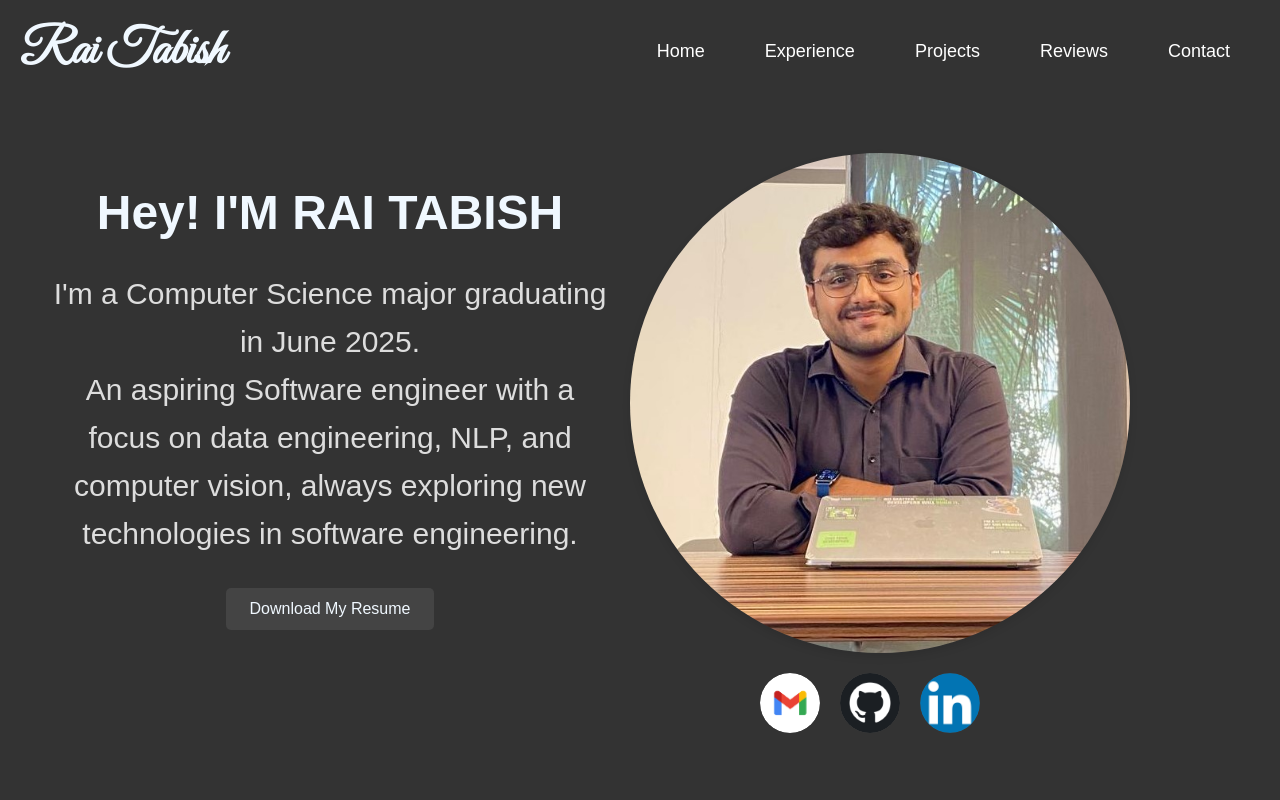
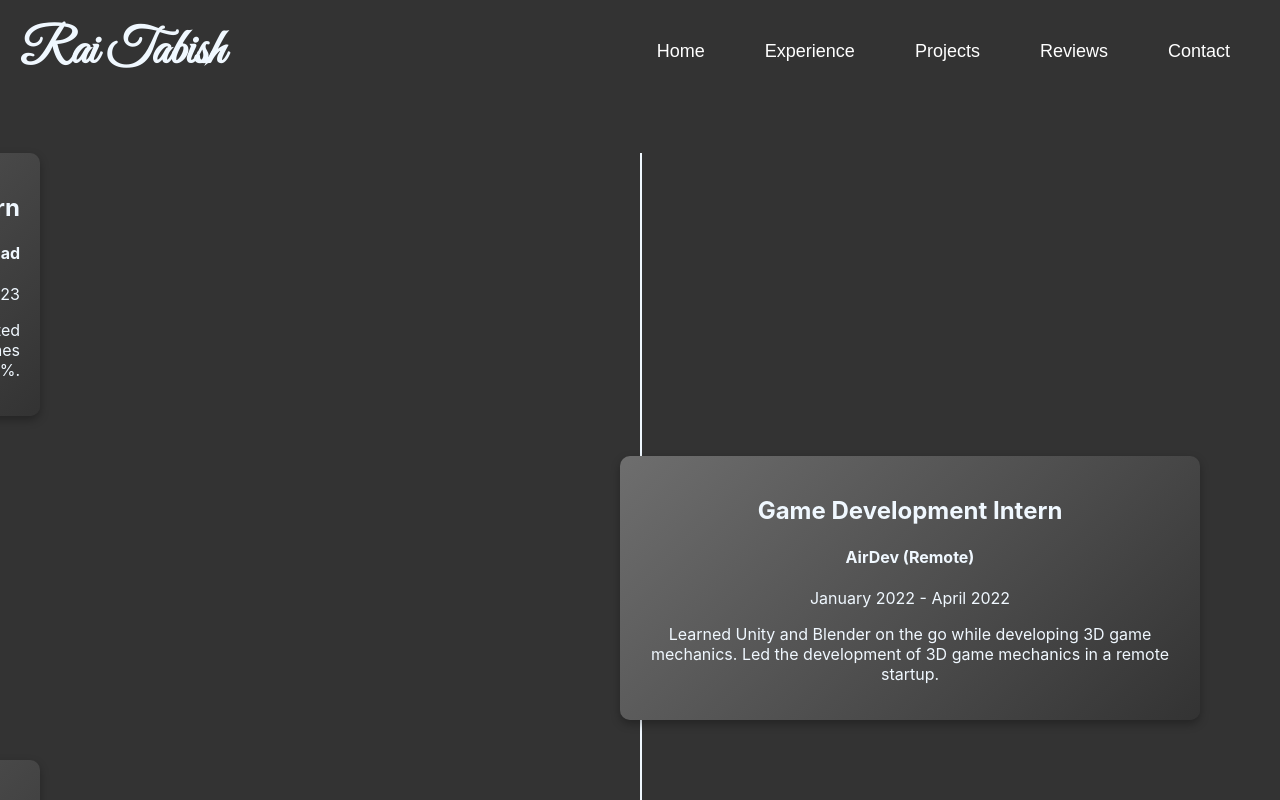
Before and after one commit to RMTabish/portfolio-site, a React (Create React App) app: page /#/experience in a window 1280 px wide. Before the commit this address led to /#/. Shown: the top 800 px of the page. Built offline with nearby package versions, Linux system fonts and the light colour scheme.

Commit message:
working on the experience section

```diff
--- a/src/App.js
+++ b/src/App.js
@@ -1,20 +1,18 @@
-import './App.css';
-import Head from './components/Head';
-import Home from './components/home'; // Correctly import based on file name
-
-import { HashRouter as Router, Routes, Route, Navigate } from 'react-router-dom'; // Import Navigate for redirect
+import React from 'react';
+import { HashRouter as Router, Routes, Route } from 'react-router-dom';
+import './App.css'; // Make sure this file is in the src directory
+import Head from './components/Head'; // Importing from the components folder
+import Home from './components/home'; // Make sure 'Home.js' exists in the components folder
+import Experience from './components/Experience'; // Make sure 'Experience.js' exists in the components folder
 
 function App() {
   return (
     <Router>
-      <div className='App'>
+      <div className="App">
         <Head />
         <Routes>
-          {/* Route for the home page */}
           <Route path="/" element={<Home />} />
-
-          {/* Redirect any invalid paths to the home page */}
-          <Route path="*" element={<Navigate to="/" />} />
+          <Route path="/experience" element={<Experience />} />
         </Routes>
       </div>
     </Router>
--- /dev/null
+++ b/src/components/Experience.css
@@ -0,0 +1,56 @@
+.experience-container {
+    position: relative;
+    width: 100%;
+    background-color: #333;
+    color: aliceblue;
+    padding: 50px 0;
+  }
+
+  .timeline {
+    position: relative;
+    max-width: 1200px;
+    margin: 0 auto;
+  }
+
+  .timeline::before {
+    content: '';
+    position: absolute;
+    left: 50%;
+    top: 0;
+    width: 2px;
+    height: 100%;
+    background-color: aliceblue;
+  }
+
+  .experience-box {
+    position: relative;
+    width: 45%;
+    padding: 20px;
+    background: linear-gradient(135deg, #6e6e6e, #333);
+    border-radius: 10px;
+    margin-bottom: 40px;
+    box-shadow: 0px 4px 10px rgba(0, 0, 0, 0.3);
+  }
+
+  .experience-box.left {
+    left: 0;
+    transform: translateX(-100%);
+    text-align: right;
+  }
+
+  .experience-box.right {
+    right: 0;
+    transform: translateX(100%);
+  }
+
+  @media (max-width: 768px) {
+    .experience-box {
+      width: 90%;
+      transform: none;
+      text-align: left;
+    }
+
+    .timeline::before {
+      left: 10px;
+    }
+  }
--- /dev/null
+++ b/src/components/Experience.js
@@ -0,0 +1,50 @@
+import React from 'react';
+import './Experience.css';
+
+const experiences = [
+  {
+    title: 'Android Development Intern',
+    company: 'RADWI – NSTP, Islamabad',
+    date: 'April 2023 - August 2023',
+    description: 'Developed a dictionary app using Kotlin in Android Studio. Integrated RESTful API for real-time dictionary results, reducing user search times by 30%.'
+  },
+  {
+    title: 'Game Development Intern',
+    company: 'AirDev (Remote)',
+    date: 'January 2022 - April 2022',
+    description: 'Learned Unity and Blender on the go while developing 3D game mechanics. Led the development of 3D game mechanics in a remote startup.'
+  },
+  {
+    title: 'CS Lab Demonstrator',
+    company: 'FAST NUCES, Islamabad',
+    date: 'January 2023 - November 2023',
+    description: 'Evaluated and facilitated weekly labs for 50+ students in the Programming Fundamentals (C++) course. Received positive feedback for effectively communicating and supporting students.'
+  },
+  {
+    title: 'Freelancer',
+    company: 'Fiverr',
+    date: 'January 2023 - Present',
+    description: 'Completed 15+ projects in image processing, .NET desktop application development using C++, C#, OpenCV, and Python. Achieved consistent 5-star ratings with a Level 1 badge within one month.'
+  }
+];
+
+const Experience = () => {
+  return (
+    <div className="experience-container">
+      <div className="timeline">
+        {experiences.map((exp, index) => (
+          <div key={index} className={`experience-box ${index % 2 === 0 ? 'left' : 'right'}`}>
+            <div className="experience-content">
+              <h2>{exp.title}</h2>
+              <h4>{exp.company}</h4>
+              <p>{exp.date}</p>
+              <p>{exp.description}</p>
+            </div>
+          </div>
+        ))}
+      </div>
+    </div>
+  );
+};
+
+export default Experience;
--- a/src/components/Header.css
+++ b/src/components/Header.css
@@ -46,3 +46,7 @@ background-color: #fff;
 color: #333;
 
 }
+
+.hidden {
+    top: -100px; /* Hide the header by moving it up */
+  }
```
